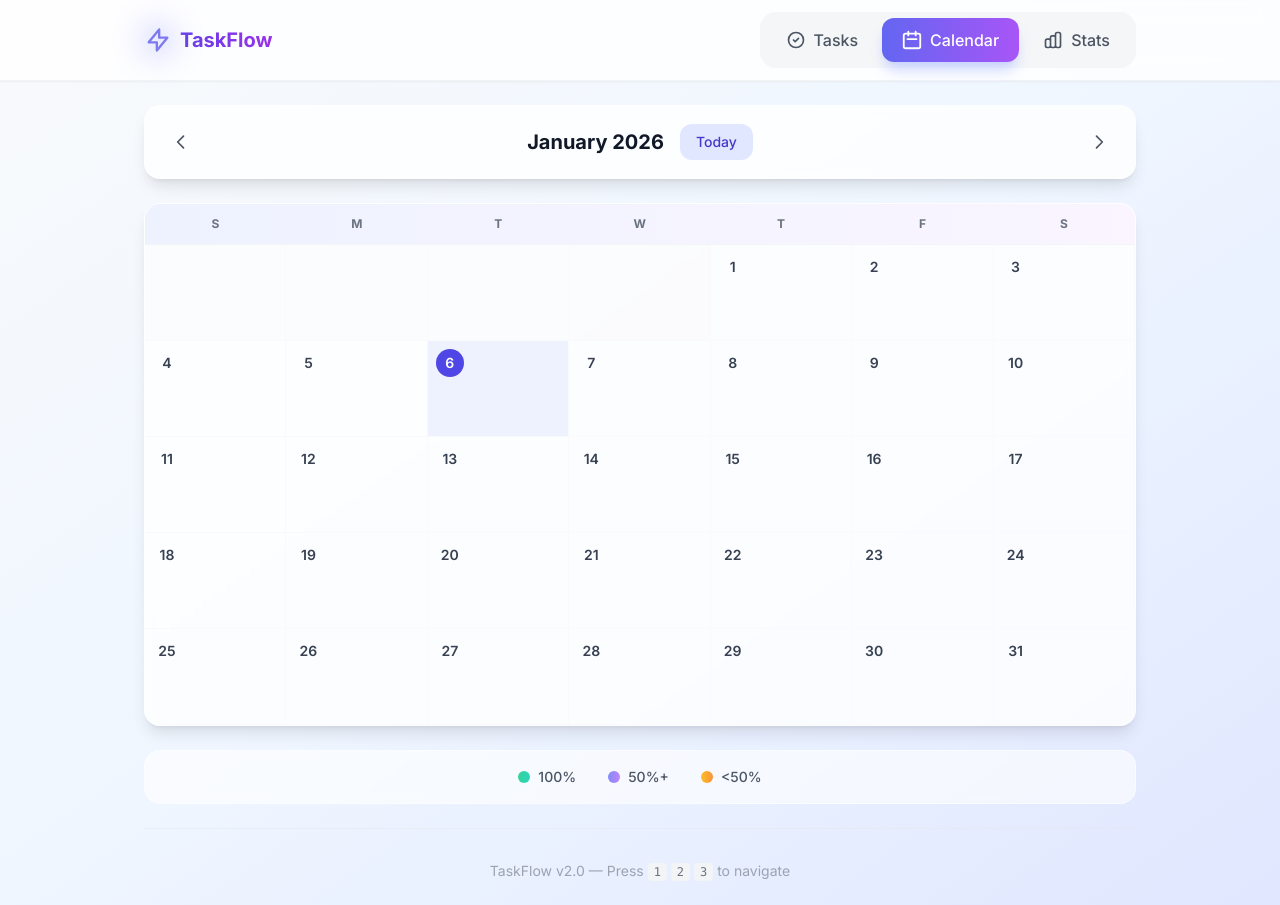
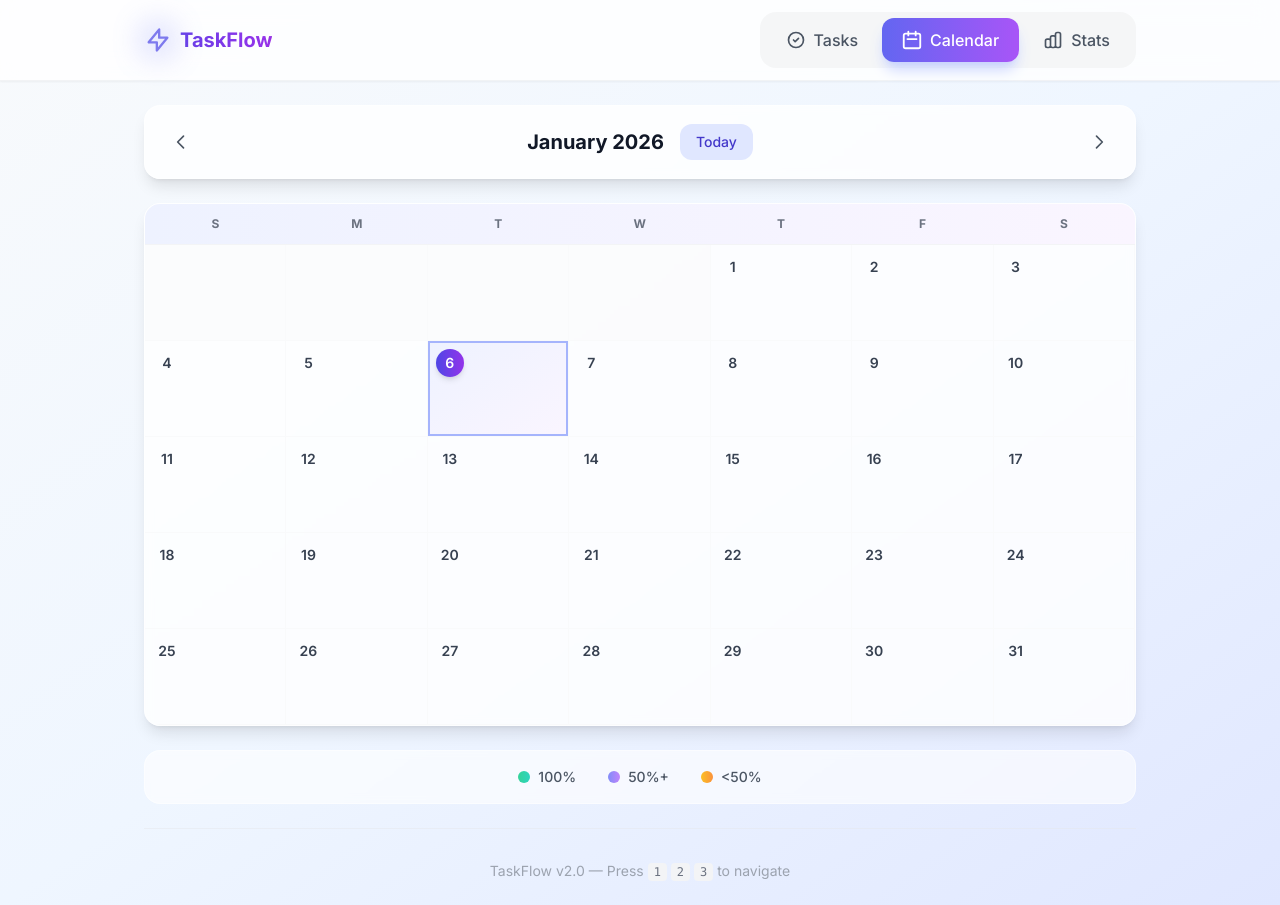
Before and after one commit to Saqibnawazkhan/DailyTasks, a React (Vite) app: page / in a window 1280 px wide. Both pictures are taken after a click on the button "Calendar". Built offline with nearby package versions, Linux system fonts and the light colour scheme.

Commit message:
Change 18/50: Add interactive hover effects to calendar days

```diff
--- a/src/pages/CalendarView.tsx
+++ b/src/pages/CalendarView.tsx
@@ -131,16 +131,16 @@ export function CalendarView({ tasks, onSelectDate }: CalendarViewProps) {
               <button
                 key={day}
                 onClick={() => onSelectDate(date)}
-                className={`h-24 p-2 border-b border-r border-gray-50 text-left transition-all duration-200 flex flex-col ${
+                className={`h-24 p-2 border-b border-r border-gray-50 text-left transition-all duration-300 flex flex-col relative group ${
                   isToday
-                    ? 'bg-indigo-50 hover:bg-indigo-100'
-                    : 'hover:bg-gray-50'
+                    ? 'bg-gradient-to-br from-indigo-50 to-purple-50 hover:from-indigo-100 hover:to-purple-100 ring-2 ring-indigo-300 ring-inset'
+                    : 'hover:bg-gradient-to-br hover:from-gray-50 hover:to-indigo-50 hover:scale-[1.02] hover:z-10 hover:shadow-lg'
                 }`}
               >
-                <span className={`text-sm font-semibold inline-flex items-center justify-center w-7 h-7 rounded-full ${
+                <span className={`text-sm font-semibold inline-flex items-center justify-center w-7 h-7 rounded-full transition-all duration-300 ${
                   isToday
-                    ? 'bg-indigo-600 text-white'
-                    : 'text-gray-700'
+                    ? 'bg-gradient-to-r from-indigo-600 to-purple-600 text-white shadow-md'
+                    : 'text-gray-700 group-hover:bg-indigo-100 group-hover:text-indigo-700'
                 }`}>
                   {day}
                 </span>
```
